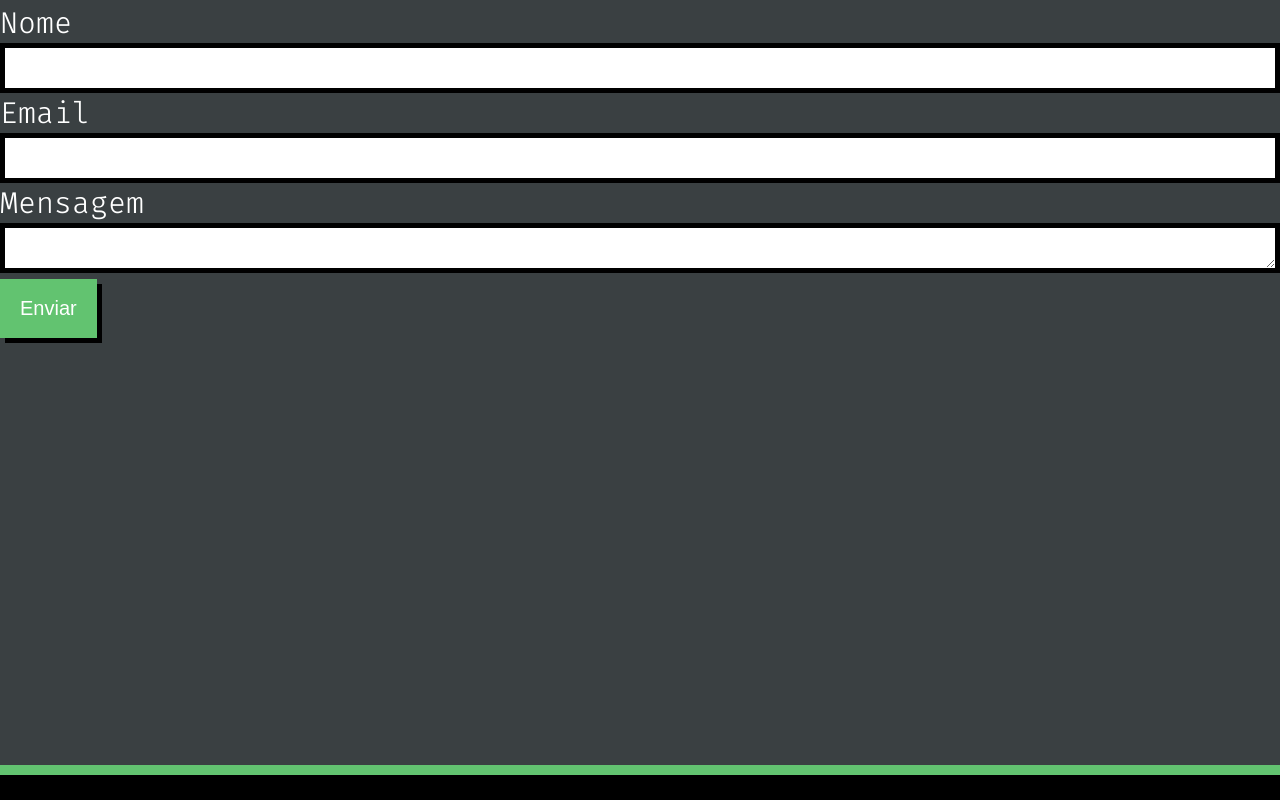
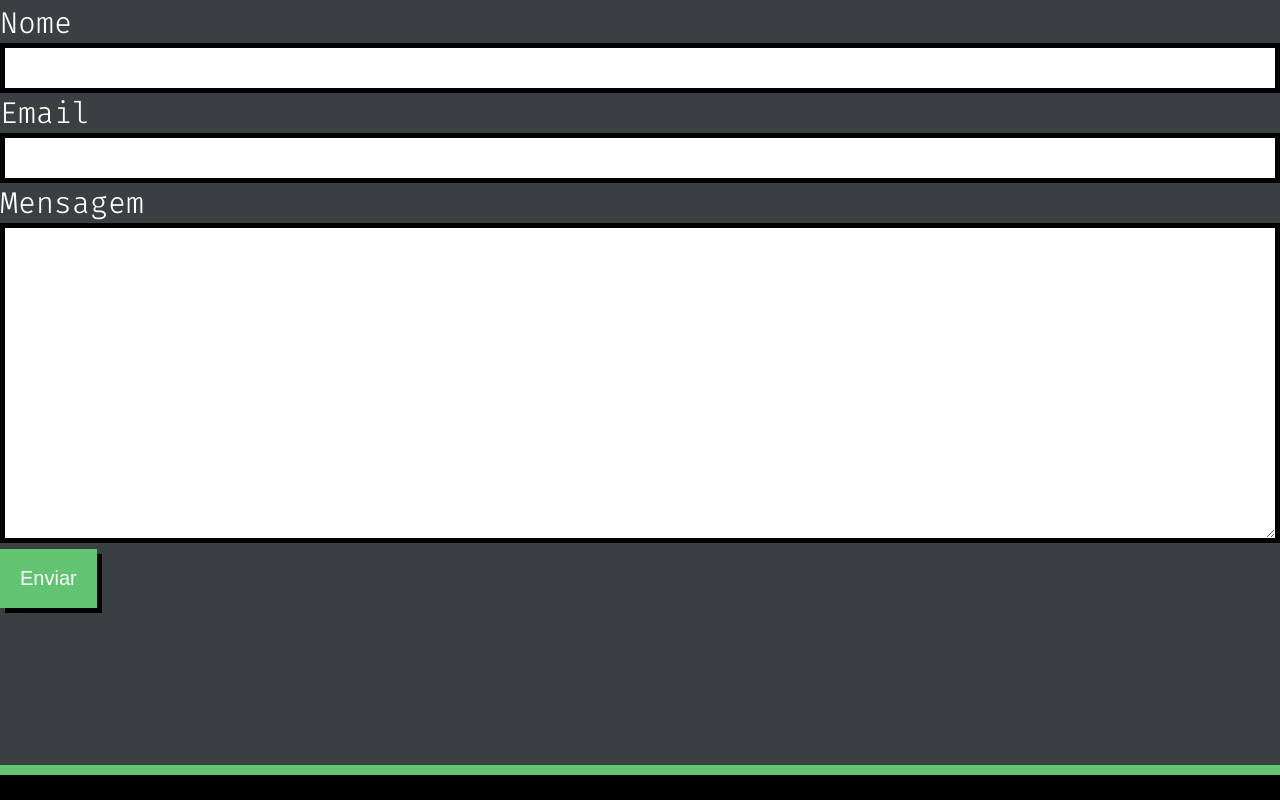
Before and after one commit to wallacesilveira/wallacesilveira, a plain HTML site: page index.html in a window 1280 px wide. Shown: the part 3967-4767 px from the top of the page. Drawn offline with Linux system fonts and the light colour scheme.

Commit message:
adiciona variacao ao main input

```diff
--- a/css/components/main-input.css
+++ b/css/components/main-input.css
@@ -7,3 +7,7 @@
     padding-left: 5px;
     padding-right: 5px;
 }
+
+.main-input.-textArea{
+    height: 320px;
+}
--- a/index.html
+++ b/index.html
@@ -282,7 +282,7 @@
             <label class="main-label" for="message">
                 Mensagem
             </label>
-            <textarea name="message" class="main-input" id="message"> </textarea>
+            <textarea name="message" class="main-input -textArea" id="message"> </textarea>
 
             <button type="submit" class="main-button -second">
                 Enviar
```
